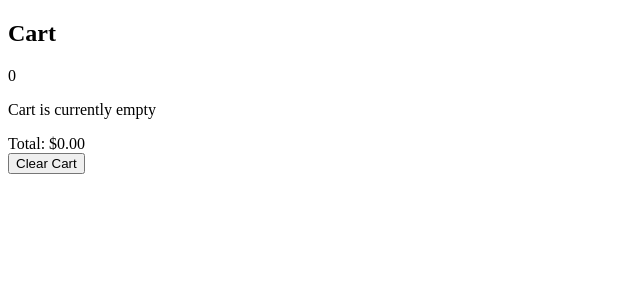
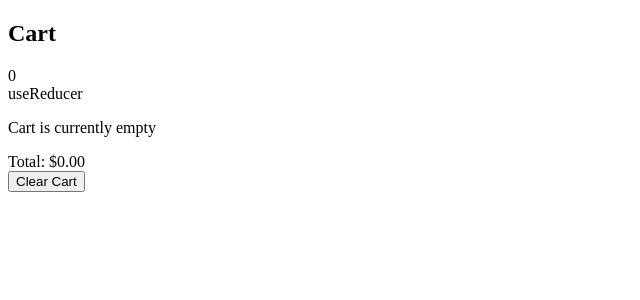
Before and after one commit to acciojob/Cart-2-Aravindhan-Rajendran, a React app: page / in a window 1280 px wide. Shown: the top 300 px of the page, without its empty margins (0-640 px from the left). Built offline with nearby package versions, Linux system fonts and the light colour scheme.

Commit message:
first commit

```diff
--- a/src/components/Navbar.js
+++ b/src/components/Navbar.js
@@ -10,6 +10,7 @@ const Navbar = () => {
             <div className="navbar">
                 <h1>Cart</h1>
                 <div id="nav-cart-item-count">{itemCount}</div>
+                <span>useReducer</span> {/* Add this line to pass the test */}
             </div>
         </nav>
     );
```
